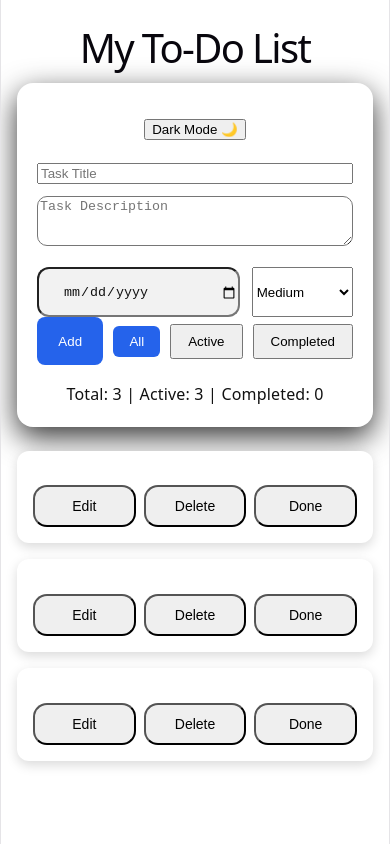
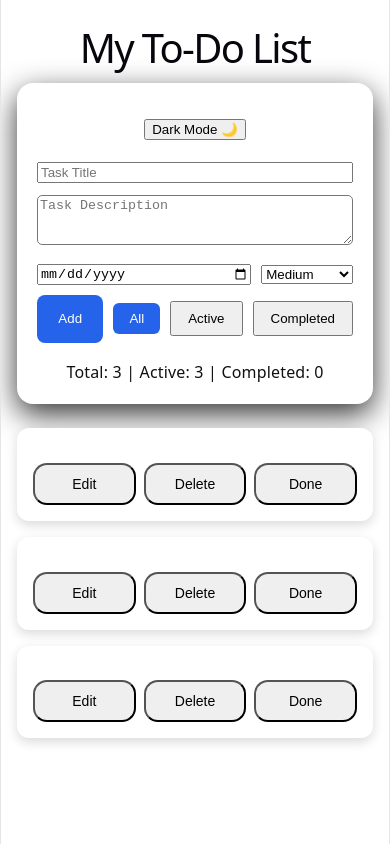
Before and after one commit to Tui-Satit/react-to-do-list, a React (Vite) app: page / in a window 390 px wide. Built offline with nearby package versions, Linux system fonts and the light colour scheme.

Commit message:
improve for iPhone

```diff
--- a/src/App.css
+++ b/src/App.css
@@ -293,10 +293,26 @@ ul {
 }
 
 .date-priority-row {
-  display: grid;
-  grid-template-columns: 2fr 1fr;
-  gap: 12px;
-  margin-top: 15px;
+  display: flex;
+  gap: 10px;
+  align-items: center;
+  margin-bottom: 10px;
+}
+
+.date-priority-row input {
+  width: 70%;
+}
+
+.date-priority-row select {
+  width: 30%;
+}
+
+.task-title {
+  font-size: 1.7rem;
+}
+
+.task-description {
+  font-size: 1rem;
 }
 
 .add-btn {
@@ -408,11 +424,6 @@ ul {
 
 }
 
-.title-row {
-  font-size: 18px;
-  font-weight: bold;
-}
-
 .title-row input,
 .description-row textarea {
   width: 100%;
@@ -421,7 +432,8 @@ ul {
 .description-row textarea {
   resize: vertical;
   min-height: 50px;
-  border-radius: 10px;
+  border-radius: 5px;
+
 }
 
 .task-input{
--- a/src/App.jsx
+++ b/src/App.jsx
@@ -193,7 +193,7 @@ function App() {
           type="date"
           value={dueDate}
           onChange={(e) => setDueDate(e.target.value)}
-          className="date-input"
+
           />
 
 
```
